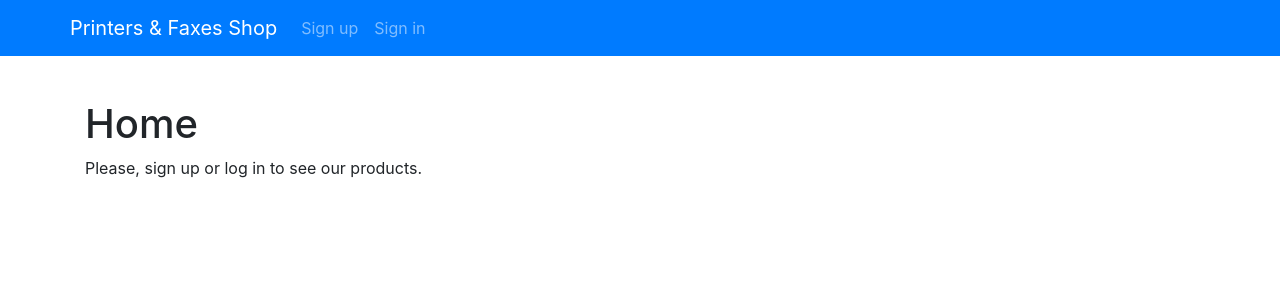
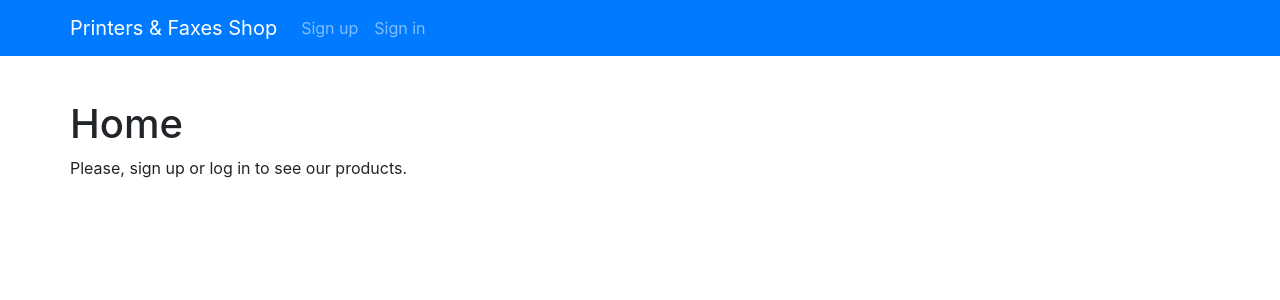
Before and after one commit to dloranc/printers-shop, a React (Create React App) app: page / in a window 1280 px wide. Shown: the top 300 px of the page. Built offline with nearby package versions, Linux system fonts and the light colour scheme.

Commit message:
Add animated transition between routes

```diff
--- a/src/screens/Root/Root.js
+++ b/src/screens/Root/Root.js
@@ -1,5 +1,6 @@
 import React from 'react';
-import { Switch, Route } from 'react-router-dom';
+import { withRouter, Switch, Route } from 'react-router-dom';
+import { CSSTransition, TransitionGroup } from 'react-transition-group';
 
 import ScreensSignUpForm from '../SignUp/Form';
 import ScreensSignInForm from '../SignIn/Form';
@@ -15,22 +16,46 @@ import Container from 'react-bootstrap/Container';
 import Row from 'react-bootstrap/Row';
 import Col from 'react-bootstrap/Col';
 
+import './routeTransition.css';
+
+const routes = [
+    { path: '/', name: 'Home', Component: ScreensHome, exact: true },
+    { path: '/sign-up', name: 'Sign up', Component: ScreensSignUpForm, exact: false },
+    { path: '/sign-in', name: 'Sign in', Component: ScreensSignInForm, exact: false },
+    { path: '/shop', name: 'Shop', Component: ScreensShop, exact: false },
+    { path: '/cart', name: 'Cart', Component: ScreensCart, exact: false },
+    { path: '/orders', name: 'Orders', Component: ScreensOrders, exact: false },
+    { path: '/inventory', name: 'Inventory', Component: ScreensInventory, exact: false },
+    { path: null, name: '404', Component: ScreensNoMatch, exact: false },
+]
+
 class ScreensRoot extends React.Component {
     render() {
         return (
             <Container>
                 <Row>
                     <Col>
-                        <Switch>
-                            <Route path="/" exact component={ScreensHome}/>
-                            <Route path="/sign-up" component={ScreensSignUpForm}/>
-                            <Route path="/sign-in" component={ScreensSignInForm}/>
-                            <Route path="/shop" component={ScreensShop}/>
-                            <Route path="/cart" component={ScreensCart}/>
-                            <Route path="/orders" component={ScreensOrders}/>
-                            <Route path="/inventory" component={ScreensInventory}/>
-                            <Route component={ScreensNoMatch}/>
-                        </Switch>
+                        <TransitionGroup>
+                            <CSSTransition
+                                key={this.props.location.key}
+                                timeout={500}
+                                classNames="page"
+                                mountOnEnter
+                                unmountOnExit
+                            >
+                                <Switch location={this.props.location}>
+                                    {routes.map(({ path, exact, Component }) => (
+                                        <Route key={path} exact={exact} path={path}>
+                                            {({ match }) => (
+                                                <div className="page">
+                                                    <Component />
+                                                </div>
+                                            )}
+                                        </Route>
+                                    ))}
+                                </Switch>
+                            </CSSTransition>
+                        </TransitionGroup>
                     </Col>
                 </Row>
             </Container>
@@ -38,4 +63,4 @@ class ScreensRoot extends React.Component {
     }
 }
 
-export default ScreensRoot;
+export default withRouter(ScreensRoot);
--- /dev/null
+++ b/src/screens/Root/routeTransition.css
@@ -0,0 +1,28 @@
+.container {
+  position: relative;
+}
+
+.page {
+  position: absolute;
+  left: 0;
+  right: 0;
+}
+
+.page-enter {
+  opacity: 0;
+}
+
+.page-enter-active {
+  opacity: 1;
+  transition: opacity 500ms, transform 500ms;
+}
+
+.page-exit {
+  opacity: 1;
+  transform: scale(1);
+}
+
+.page-exit-active {
+  opacity: 0;
+  transition: opacity 500ms, transform 500ms;
+}
```
